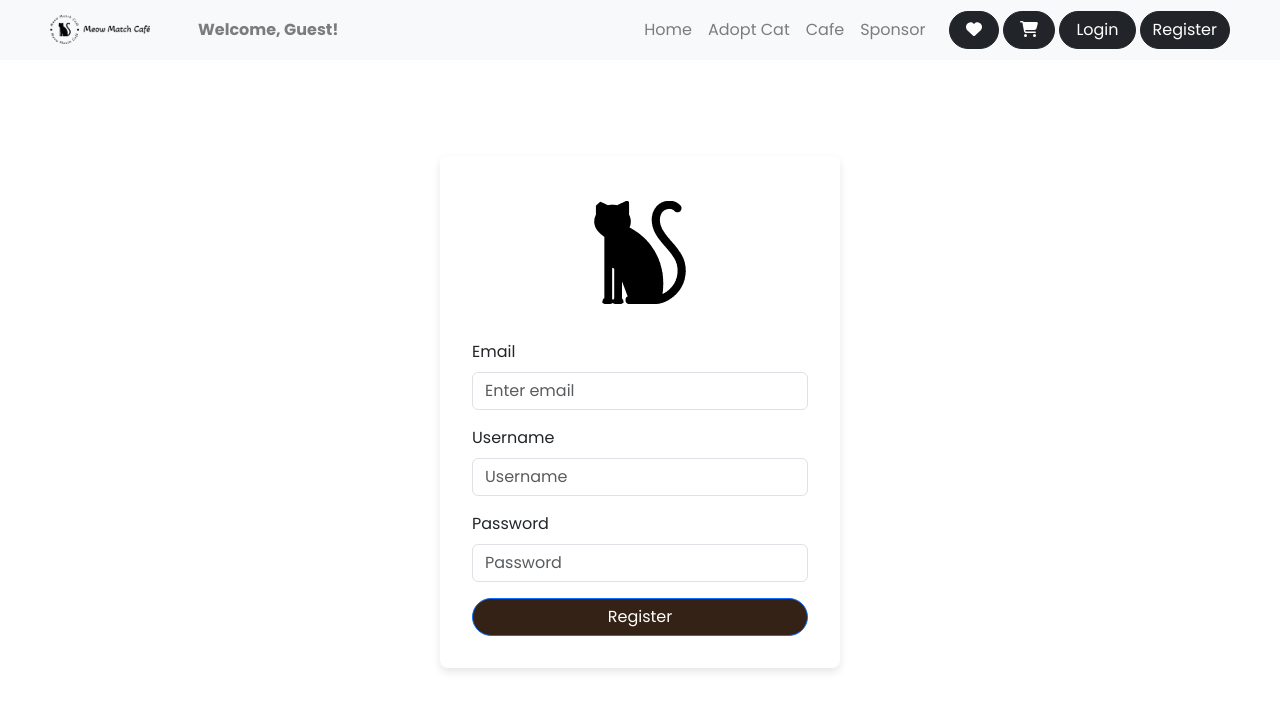
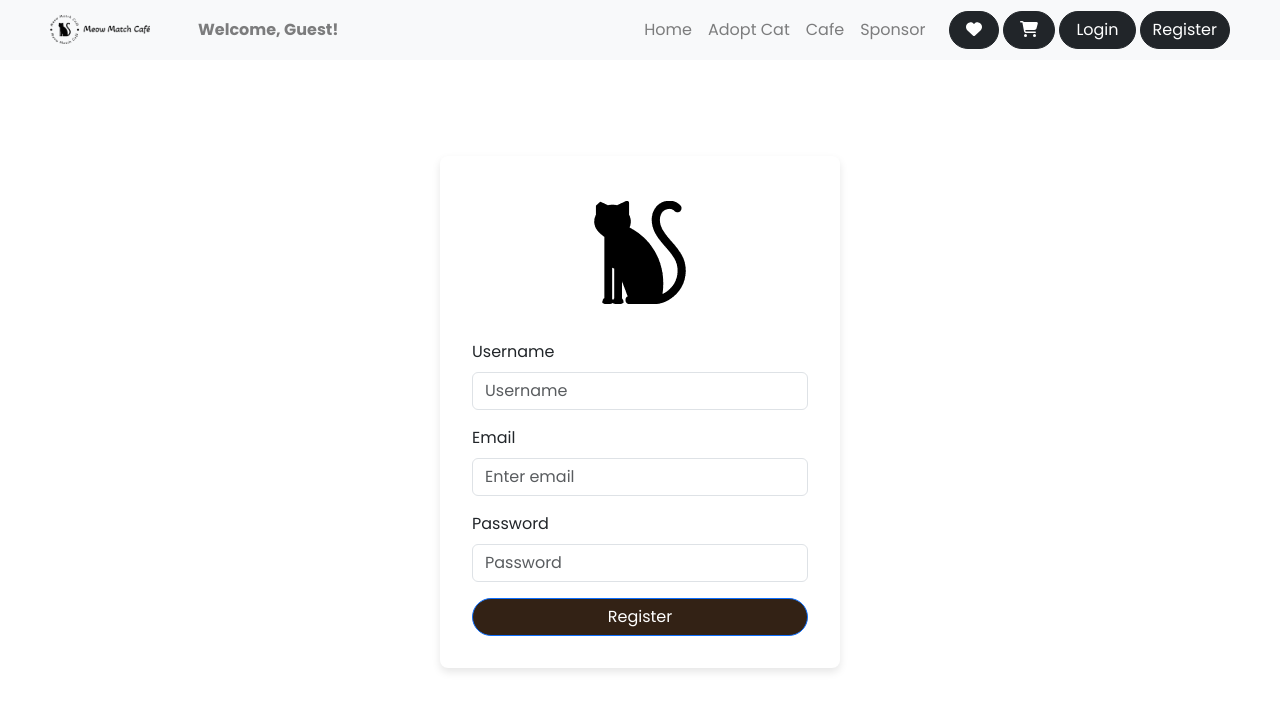
Before and after one commit to BuBuCatt/Cat-cafe-react, a React (Create React App) app in the folder cat-cafe/: page /reg in a window 1280 px wide. Shown: the top 710 px of the page. Built offline with nearby package versions, Linux system fonts and the light colour scheme; no server answers.

Commit message:
Fixed the register function and error handling for exist users

```diff
--- a/cat-cafe/src/App.js
+++ b/cat-cafe/src/App.js
@@ -254,7 +254,7 @@ function updateQuantity(mid, change) {
               <Route path="wishlist" element={<Wishlist wishlist={wishlist} removeFromWishlist={removeFromWishlist} />} />
               <Route path="cart" element={<ShoppingCart  shoppingCart={cart} removeItem={removeItem} resetCart={resetCart}  updateQuantity={updateQuantity}/>} />
               <Route path="login" element={<LoginPage auth={Auth} loginUser={loginUser}  />}  />
-              <Route path="reg" element={<Registration  />}  />
+              <Route path="reg" element={<Registration  loginUser={loginUser}/>}  />
               <Route path="admin" element={<AdminDashboard auth={Auth} loginUser={loginUser}  />}  />
               <Route path="adminMenu" element={<AdminMenu menu={menu} auth={Auth} loginUser={loginUser}  />}  />
               <Route path="adminCats" element={<AdminCats cats={cats} auth={Auth} loginUser={loginUser}  />}  />
--- a/cat-cafe/src/pages/Registration.js
+++ b/cat-cafe/src/pages/Registration.js
@@ -1,56 +1,91 @@
-import React, { useState } from 'react';
+import React, { useState,useEffect } from 'react';
 import { useNavigate } from 'react-router-dom';
 import { Form, Button, Alert ,Image,Container,Row,Col} from 'react-bootstrap';
 import "../styles/LoginPage.css";
+import AuthService from '../services/AuthService';
+import "../styles/Alert.css"
 
 const Registration = (props) => {
-    const [userDetails, setUserDetails] = useState({ username: '', password: '', email: '' });
+    const [userDetails, setUserDetails] = useState({ username: '', email: '', pass: '' });
     const [error, setError] = useState('');
     const navigate = useNavigate();
+    const [msg,setMsg] = useState(null);
+    const [alertType,setAlertType] = useState("");
 
-    const handleInputChange = (event) => {
-        const { name, value } = event.target;
+
+    useEffect(()=>{
+        //console.log("Current userDetails state:", userDetails);
+        if(msg){
+            setTimeout(()=> setMsg(null),5000)
+          }
+      },[msg,props.loginUser]);
+
+
+    const handleInputChange = (e) => {
+        const { name, value } = e.target;
         setUserDetails(prevDetails => ({
             ...prevDetails,
-            [name]: value
+            [name]: value  // Updates the value in state, ensuring it's controlled
         }));
     };
 
-    // const handleSubmit = async (event) => {
-    //     event.preventDefault();
-    //     setError('');
 
-    //     // Here you would normally handle the registration request to your backend
-    //     try {
-    //         const response = await fetch('/api/register', {
-    //             method: 'POST',
-    //             headers: { 'Content-Type': 'application/json' },
-    //             body: JSON.stringify(userDetails)
-    //         });
-    //         if (response.ok) {
-    //             const data = await response.json();
-    //             props.loginUser(data); // login the user with the received details
-    //             navigate('/'); // navigate to home or dashboard on successful registration
-    //         } else {
-    //             throw new Error('Failed to register. Please try again!');
-    //         }
-    //     } catch (error) {
-    //         setError(error.message);
-    //     }
-    // };
+
+
+
+    const submitHandler = (e) => {
+        e.preventDefault();
+        const formData = new FormData(e.target);
+        formData.append('username', userDetails.username);
+        formData.append('email', userDetails.email);
+        formData.append('password', userDetails.pass);
+
+
+        AuthService.register(formData).then(
+            (response)=>{
+              console.log("Type of response.data:", typeof response.data);
+              console.log("Register DATA: " + response.data);
+
+              navigate('/')
+            },
+            (rej)=>{
+              console.log(rej);// Log errors if login fails
+              let msg = rej.response && rej.response.data ? rej.response.data : rej.response;
+                setMsg(msg || 'Unable to retrieve product data. Try again later');
+                setAlertType('danger');
+            }
+          )
+
+
+    };
 
     return (
         <Container className="d-flex justify-content-center align-items-center login-container" style={{ height: '60vh' }}>
-            {/* onSubmit={handleSubmit}      */}
-        <Form  className='regForm'>
 
-            <Row className="mb-4">
+        <Form  onSubmit={submitHandler}   className='regForm'>
+
+            <Row  className="mb-4">
                 <Col className="d-flex justify-content-center">
                     <Image src="../data/img/meow-match-caf-favicon-black.png" alt="Meow Match Café Logo" roundedCircle />
                 </Col>
             </Row>
 
-            {error && <Alert variant="danger">{error}</Alert>}
+            {msg?(
+                <Alert className='alert-msg' variant={alertType}>{msg}</Alert>
+            ) :null
+            }
+
+            <Form.Group className="mb-3">
+                <Form.Label>Username</Form.Label>
+                <Form.Control
+                    type="text"
+                    placeholder="Username"
+                    name="username"
+                    value={userDetails.username}
+                    onChange={handleInputChange}
+                    required
+                />
+            </Form.Group>
             <Form.Group className="mb-3">
                 <Form.Label>Email</Form.Label>
                 <Form.Control
@@ -63,23 +98,12 @@ const Registration = (props) => {
                 />
             </Form.Group>
             <Form.Group className="mb-3">
-                <Form.Label>Username</Form.Label>
-                <Form.Control
-                    type="text"
-                    placeholder="Username"
-                    name="username"
-                    value={userDetails.username}
-                    onChange={handleInputChange}
-                    required
-                />
-            </Form.Group>
-            <Form.Group className="mb-3">
                 <Form.Label>Password</Form.Label>
                 <Form.Control
                     type="password"
                     placeholder="Password"
-                    name="password"
-                    value={userDetails.password}
+                    name="pass"
+                    value={userDetails.pass}
                     onChange={handleInputChange}
                     required
                 />
```
